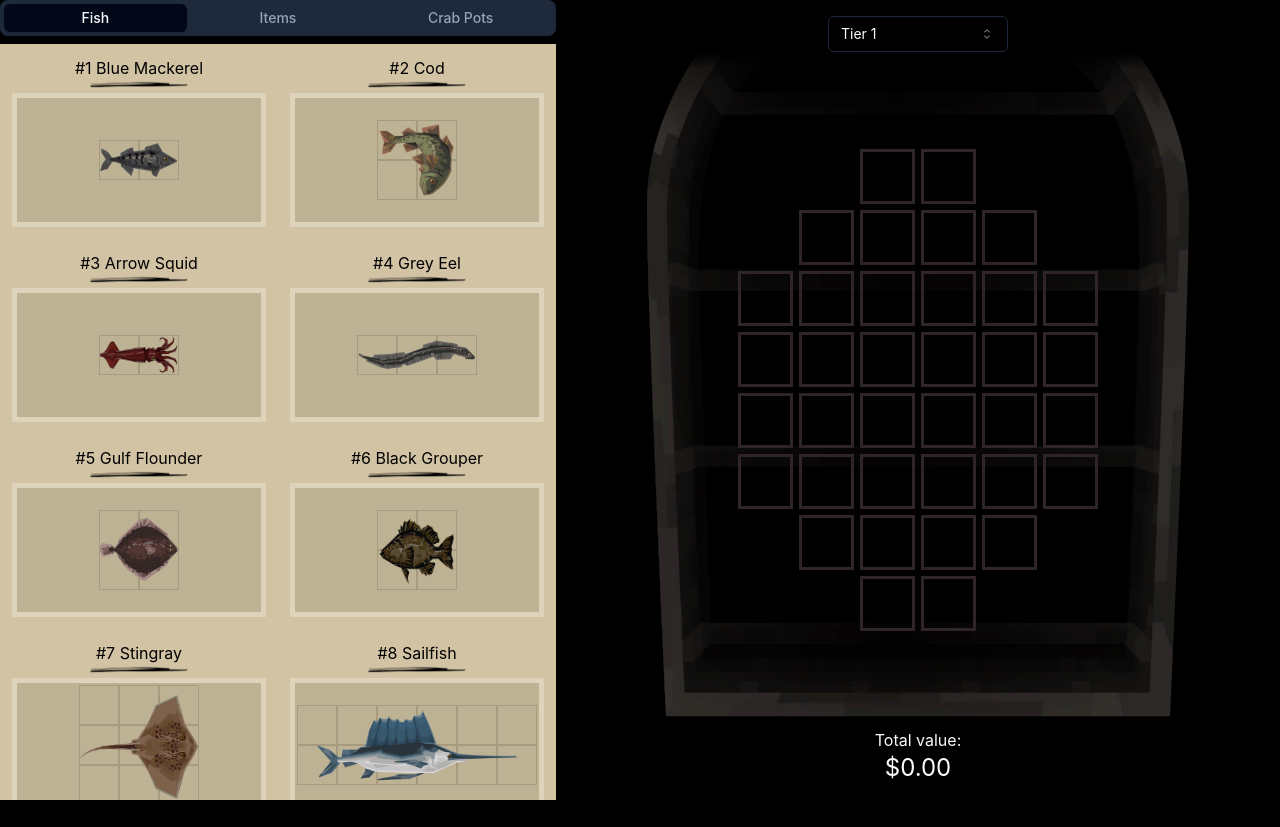
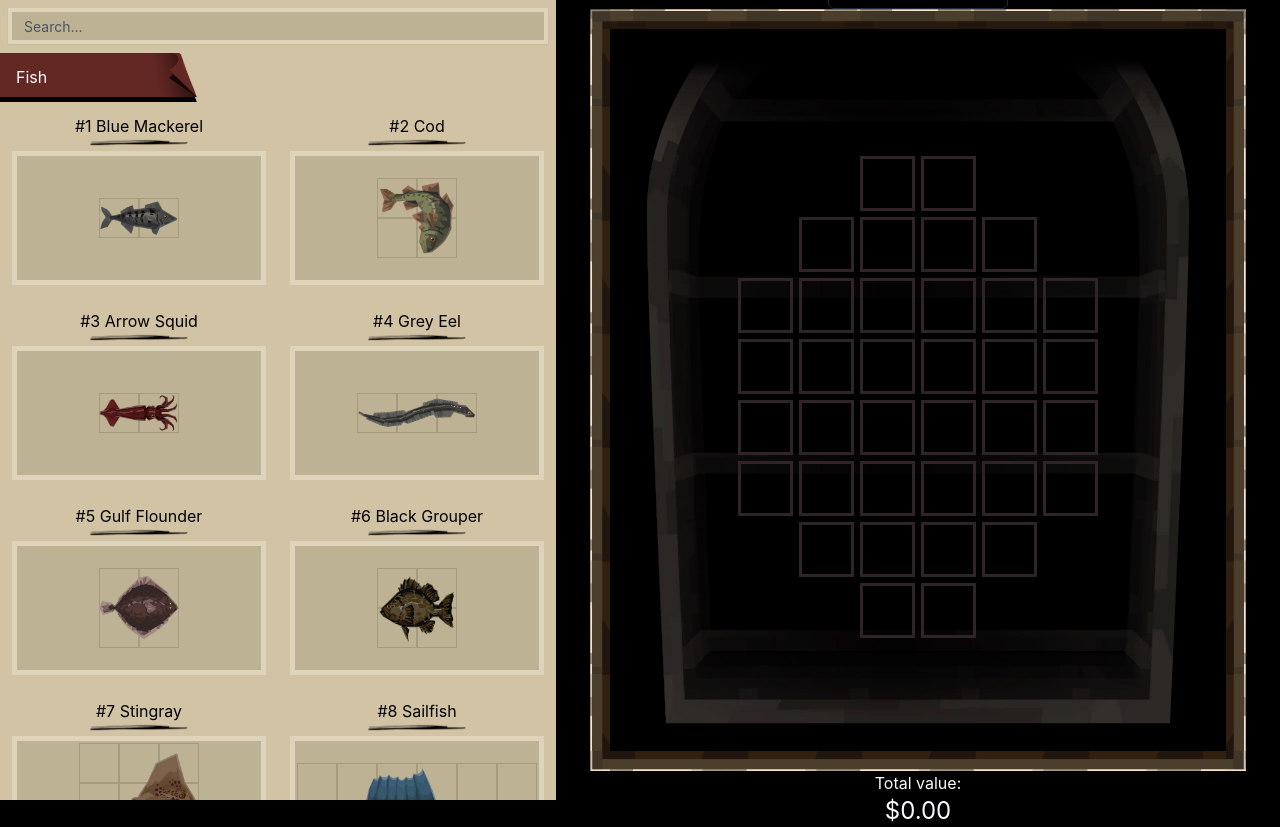
Before and after one commit to Dreadhalor/dredge, a React (Vite) app: page / in a window 1280 px wide. Before the commit the page ends 800 px from the top, so only its background shows below. Built offline with nearby package versions, Linux system fonts and the light colour scheme.

Commit message:
Added border to hull inventory

```diff
--- a/src/assets/items/index.ts
+++ b/src/assets/items/index.ts
@@ -40,3 +40,5 @@ export { default as MortarBarrelImage } from './mortar-barrel.png';
 export { default as MortarFrameImage } from './mortar-frame.png';
 // old iron chain
 export { default as OldIronChainImage } from './old-iron-chain.png';
+// aurous anchor
+export { default as AurousAnchorImage } from './aurous-anchor.png';
--- a/src/assets/ui/index.ts
+++ b/src/assets/ui/index.ts
@@ -2,3 +2,4 @@ export { default as CargoBackgroundImage } from './dredge-cargo-background.png';
 export { default as DamageImage } from './damage.png';
 export { default as EncyclopediaUnderlineImage } from './encyclopedia-underline.png';
 export { default as TabImage } from './tab.png';
+export { default as BorderImage } from './border.png';
--- a/src/components/hull-inventory.tsx
+++ b/src/components/hull-inventory.tsx
@@ -4,7 +4,7 @@ import { FishGridImage } from './fish/fish-grid-image';
 import { HullSelect } from './hull-select';
 import { data } from '@dredge/data/combined-data';
 import { cn, getItemAt } from '@dredge/lib/utils';
-import { DamageImage } from '@dredge/assets/ui';
+import { BorderImage, DamageImage } from '@dredge/assets/ui';
 import { SlotType } from '@dredge/types';
 import { fishData } from '@dredge/data/fish-data';
 import { useEffect, useState } from 'react';
@@ -151,9 +151,19 @@ export const HullInventory = () => {
   return (
     <div className='relative flex flex-1 flex-col items-center'>
       <HullSelect />
-      <div className='relative flex flex-col items-center' ref={hullAreaRef}>
-        <CargoHull />
-        <HullInventoryGrid scale={scale} />
+      <div
+        className='relative flex flex-col items-center px-[42px] pb-[36px] pt-[50px]'
+        style={{
+          borderImage: `url(${BorderImage})`,
+          borderImageSlice: '50',
+          borderImageRepeat: 'repeat',
+          borderImageWidth: '20px',
+        }}
+      >
+        <div className='relative flex flex-col items-center' ref={hullAreaRef}>
+          <CargoHull />
+          <HullInventoryGrid scale={scale} />
+        </div>
       </div>
       <div className='flex flex-col items-center'>
         Total value:
--- /dev/null
+++ b/src/components/secondary-inventory.tsx
@@ -0,0 +1,3 @@
+export const SecondaryInventory = () => {
+  return <div>SecondaryInventory</div>;
+};
--- a/src/components/selection-grids.tsx
+++ b/src/components/selection-grids.tsx
@@ -1,33 +1,52 @@
-import { Tabs, TabsContent, TabsList, TabsTrigger } from '@dredge/ui/tabs';
 import { SelectionGrid } from './selection-grid/selection-grid';
 import { fishData } from '@dredge/data/fish-data';
 import { itemData } from '@dredge/data/item-data';
 import { crabPotData } from '@dredge/data/crab-pot-data';
 import { SectionDivider } from './selection-grid/section-divider';
+import { Input } from './ui/input';
+import { useEffect, useState } from 'react';
 
 export const SelectionGrids = () => {
+  const [filter, setFilter] = useState('' as string);
+  const [filteredFishData, setFilteredFishData] = useState(fishData);
+  const [filteredItemData, setFilteredItemData] = useState(itemData);
+  const [filteredCrabPotData, setFilteredCrabPotData] = useState(crabPotData);
+
+  useEffect(() => {
+    setFilteredFishData(
+      fishData.filter((fish) =>
+        fish.name.toLowerCase().includes(filter.toLowerCase()),
+      ),
+    );
+    setFilteredItemData(
+      itemData.filter((item) =>
+        item.name.toLowerCase().includes(filter.toLowerCase()),
+      ),
+    );
+    setFilteredCrabPotData(
+      crabPotData.filter((crabPot) =>
+        crabPot.name.toLowerCase().includes(filter.toLowerCase()),
+      ),
+    );
+  }, [filter]);
+
   return (
-    <Tabs defaultValue='fish' className='flex h-full flex-col'>
-      <TabsList className='grid grid-cols-3'>
-        <TabsTrigger value='fish'>Fish</TabsTrigger>
-        <TabsTrigger value='items'>Items</TabsTrigger>
-        <TabsTrigger value='crab-pots'>Crab Pots</TabsTrigger>
-      </TabsList>
-      <TabsContent value='fish' className='overflow-auto'>
-        <SelectionGrid items={fishData} />
-      </TabsContent>
-      <TabsContent value='items' className='overflow-auto'>
-        <SelectionGrid items={itemData} />
-      </TabsContent>
-      <TabsContent
-        value='crab-pots'
-        className='bg-encyclopedia-pageFill overflow-auto'
-      >
-        <SectionDivider title='Items' />
-        <SelectionGrid items={itemData} />
-        <SectionDivider title='Crab Pots' />
-        <SelectionGrid items={crabPotData} />
-      </TabsContent>
-    </Tabs>
+    <div className='bg-encyclopedia-pageFill flex h-full flex-col overflow-auto'>
+      <div className='bg-encyclopedia-pageFill sticky top-0 z-10 w-full p-2'>
+        <Input
+          type='search'
+          placeholder='Search...'
+          className='border-encyclopedia-border bg-encyclopedia-entryFill w-full rounded-none border-4 text-black placeholder:text-gray-600'
+          value={filter}
+          onChange={(e) => setFilter(e.target.value)}
+        />
+      </div>
+      <SectionDivider title='Fish' />
+      <SelectionGrid items={filteredFishData} />
+      <SectionDivider title='Items' />
+      <SelectionGrid items={filteredItemData} />
+      <SectionDivider title='Crab Pots' />
+      <SelectionGrid items={filteredCrabPotData} />
+    </div>
   );
 };
--- /dev/null
+++ b/src/components/ui/input.tsx
@@ -0,0 +1,25 @@
+import * as React from "react"
+
+import { cn } from "@dredge/lib/utils"
+
+export interface InputProps
+  extends React.InputHTMLAttributes<HTMLInputElement> {}
+
+const Input = React.forwardRef<HTMLInputElement, InputProps>(
+  ({ className, type, ...props }, ref) => {
+    return (
+      <input
+        type={type}
+        className={cn(
+          "flex h-9 w-full rounded-md border border-input bg-transparent px-3 py-1 text-sm shadow-sm transition-colors file:border-0 file:bg-transparent file:text-sm file:font-medium placeholder:text-muted-foreground focus-visible:outline-none focus-visible:ring-1 focus-visible:ring-ring disabled:cursor-not-allowed disabled:opacity-50",
+          className
+        )}
+        ref={ref}
+        {...props}
+      />
+    )
+  }
+)
+Input.displayName = "Input"
+
+export { Input }
--- a/src/data/item-data.ts
+++ b/src/data/item-data.ts
@@ -21,6 +21,7 @@ import {
   ResearchPartImage,
   SextantImage,
   OldIronChainImage,
+  AurousAnchorImage,
 } from '@dredge/assets/items';
 import { Item } from '@dredge/types';
 
@@ -239,4 +240,13 @@ export const itemData: Item[] = [
     height: 1,
     shape: [[1]],
   },
+  {
+    type: 'item',
+    id: 'aurous-anchor',
+    name: 'Aurous Anchor',
+    image: AurousAnchorImage,
+    width: 1,
+    height: 2,
+    shape: [[1], [1]],
+  },
 ] as const;
```
Also changed, not shown: src/assets/items/aurous-anchor.png (added), src/assets/ui/border.png (added).
